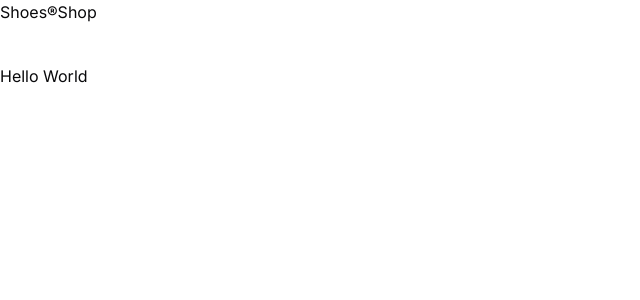
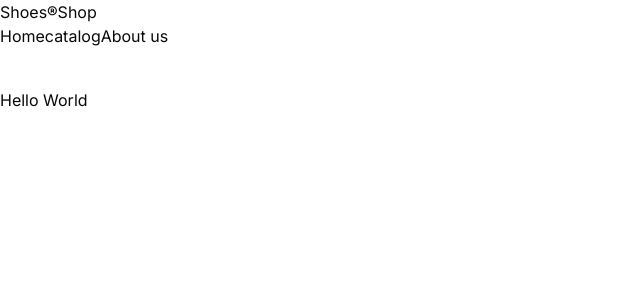
Before and after one commit to Isaladwy/shoes-store, a Next.js app: page / in a window 1280 px wide. Shown: the top 300 px of the page, without its empty margins (0-640 px from the left). Built offline with nearby package versions, Linux system fonts and the light colour scheme.

Commit message:
Refactor Navbar component: separate Logo and Links into distinct files and update import paths

```diff
--- /dev/null
+++ b/_components/navbar/Links.tsx
@@ -0,0 +1,28 @@
+import Link from 'next/link';
+import React from 'react';
+export default function Links() {
+  return (
+    <ul className="flex flex items-center gap-4 text-neutral-700">
+      {links.map((link) => (
+        <Link href={link.route} key={link.label}>
+          {link.label}
+        </Link>
+      ))}
+    </ul>
+  );
+}
+
+export const links = [
+  {
+    route: '/',
+    label: 'Home',
+  },
+  {
+    route: '/catalog',
+    label: 'catalog',
+  },
+  {
+    route: '/about',
+    label: 'About us',
+  },
+];
--- a/_components/Navbar.tsx
+++ b/_components/navbar/Navbar.tsx
@@ -1,27 +1,16 @@
 import React from 'react';
 import Logo from './Logo';
+import Links from './Links';
 
 export default function Navbar() {
   return (
     <nav className="fixed z-[10] top-0 inset-x-0 py-3 border-b border-primary/10 bg-white">
       <div className="flex items-center justify-between py-2 ">
         <Logo />
+        <ul className="hidden md:flex items-center gap-4 text-[14.5px] text-neutral-700">
+          <Links />
+        </ul>
       </div>
     </nav>
   );
 }
-
-export const links = [
-  {
-    route: '/',
-    label: 'Home',
-  },
-  {
-    route: '/catalog',
-    label: 'catalog',
-  },
-  {
-    route: '/about',
-    label: 'About us',
-  },
-];
--- a/app/layout.tsx
+++ b/app/layout.tsx
@@ -1,7 +1,7 @@
 import type { Metadata } from 'next';
 import './globals.css';
 import { Inter } from 'next/font/google';
-import Navbar from '@/_components/Navbar';
+import Navbar from '@/_components/navbar/Navbar';
 
 export const metadata: Metadata = {
   title: 'Shoes-Shop',
```
Also changed, not shown: _components/navbar/Logo.tsx (renamed from _components/Logo.tsx).
